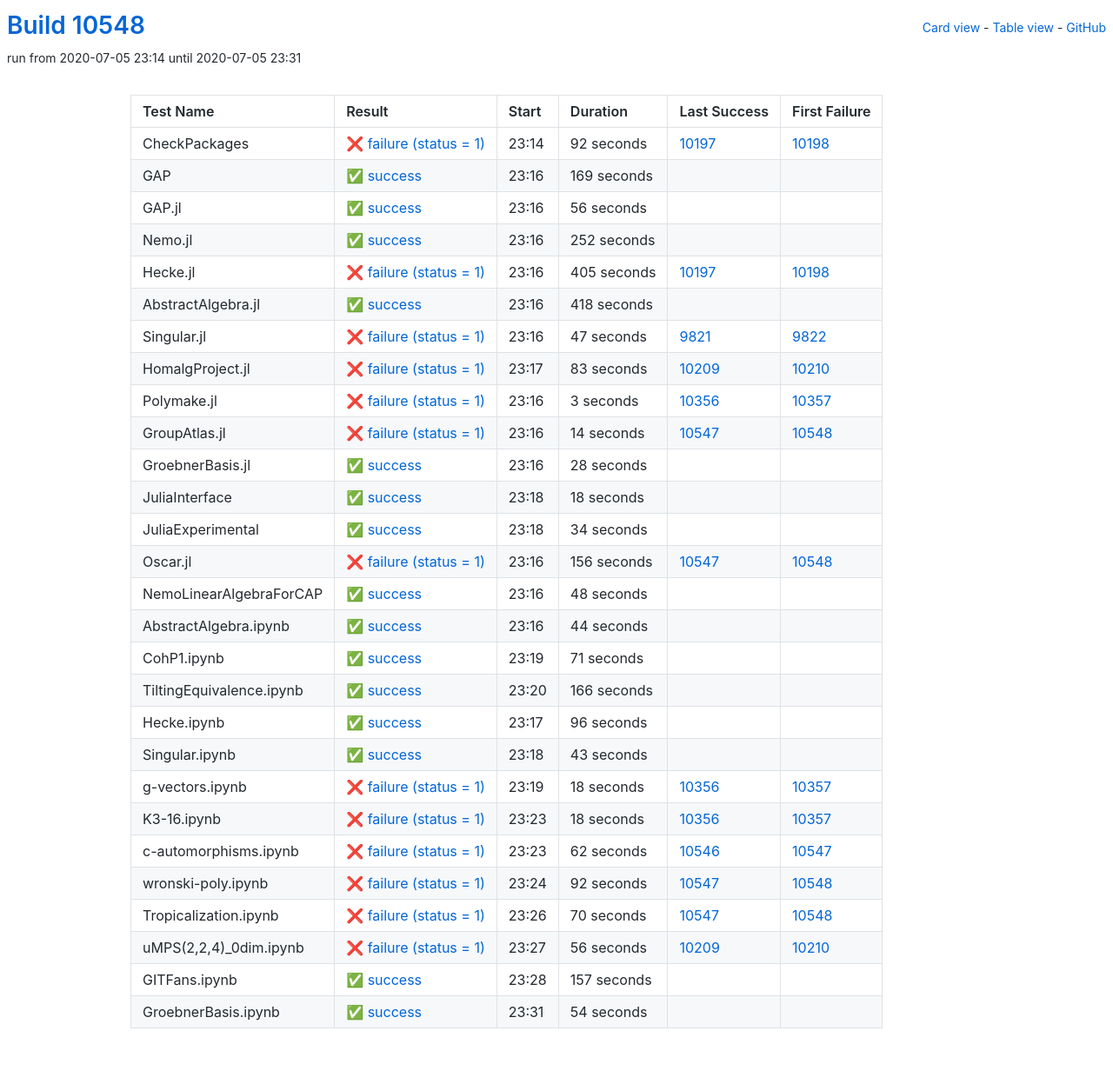
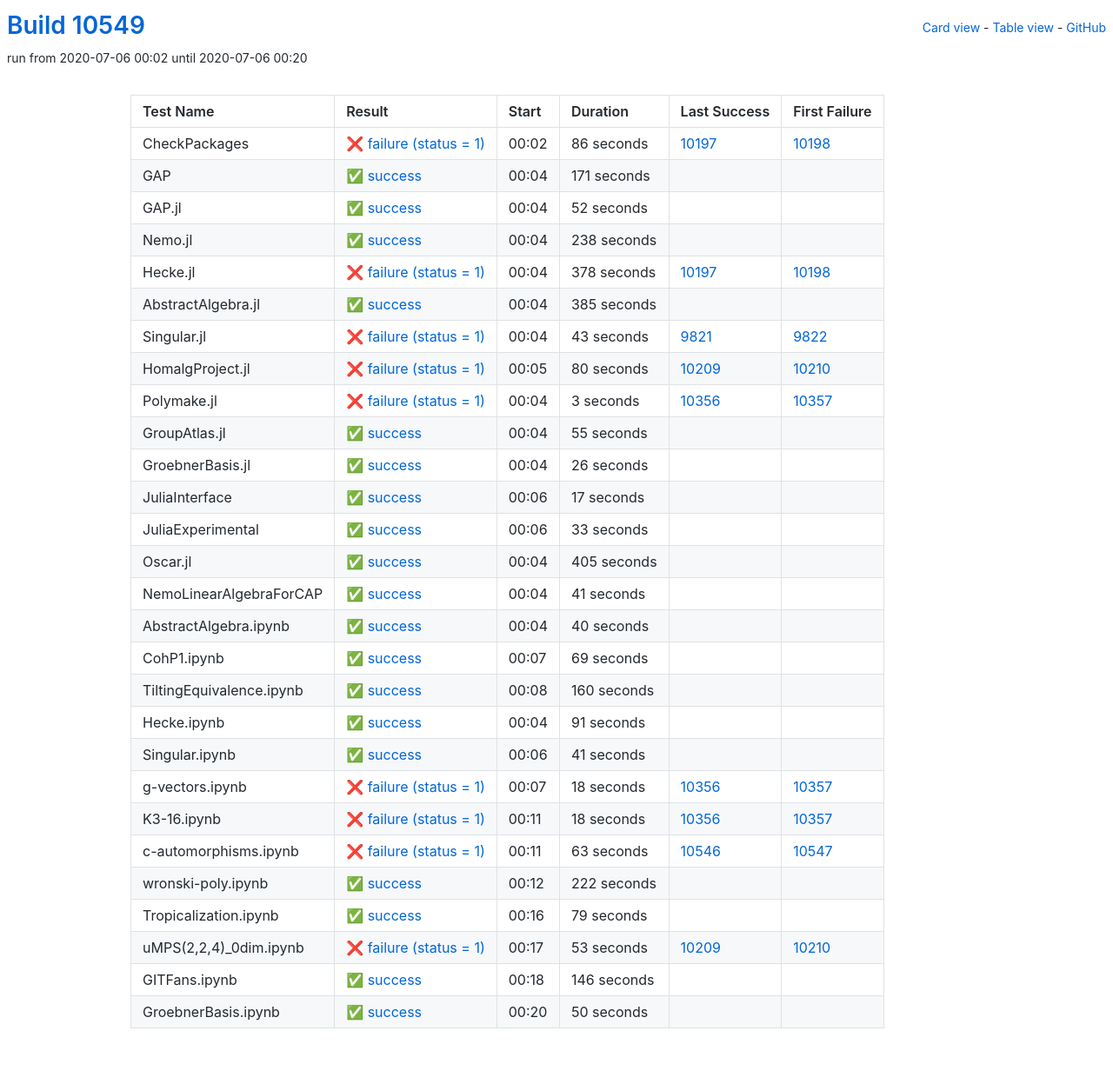
Before and after one commit to oscar-system/oscar-ci-status, a Jekyll site: the page built from table.html, in a window 1280 px wide. Shown: the whole page at 87% size. Built offline with Jekyll 4.4.1, drawn with Linux system fonts in a browser that asks for light colours.

Commit message:
Build #10549

```diff
--- a/_data/ci.yml
+++ b/_data/ci.yml
@@ -1,6 +1,6 @@
 ---
-build: 10548
-build_url: https://oscarci.mathematik.uni-kl.de/job/oscar/10548/
+build: 10549
+build_url: https://oscarci.mathematik.uni-kl.de/job/oscar/10549/
 job: oscar
 organization: oscar-system
 repo: oscar-ci-status
@@ -8,104 +8,104 @@
 tests:
 - name: CheckPackages
   id: checkpackages
-  log: https://oscarci.mathematik.uni-kl.de/job/oscar/10548/artifact/logs/build-10548/CheckPackages.log
-  start: 2020-07-05 23:14
+  log: https://oscarci.mathematik.uni-kl.de/job/oscar/10549/artifact/logs/build-10549/CheckPackages.log
+  start: 2020-07-06 00:02
   success: false
   exitcode: 1
   status: failure
-  duration: 92
+  duration: 86
   last_success: 10197
   last_success_url: https://oscarci.mathematik.uni-kl.de/job/oscar/10197/
   first_failure: 10198
   first_failure_url: https://oscarci.mathematik.uni-kl.de/job/oscar/10198/
 - name: GAP
   id: gap
-  log: https://oscarci.mathematik.uni-kl.de/job/oscar/10548/artifact/logs/build-10548/GAP.log
-  start: 2020-07-05 23:16
+  log: https://oscarci.mathematik.uni-kl.de/job/oscar/10549/artifact/logs/build-10549/GAP.log
+  start: 2020-07-06 00:04
   success: true
   exitcode: 0
   status: success
-  duration: 169
+  duration: 171
   last_success: false
   last_success_url:
   first_failure: false
   first_failure_url:
 - name: GAP.jl
   id: gap-jl
-  log: https://oscarci.mathematik.uni-kl.de/job/oscar/10548/artifact/logs/build-10548/GAP.jl.log
-  start: 2020-07-05 23:16
+  log: https://oscarci.mathematik.uni-kl.de/job/oscar/10549/artifact/logs/build-10549/GAP.jl.log
+  start: 2020-07-06 00:04
   success: true
   exitcode: 0
   status: success
-  duration: 56
+  duration: 52
   last_success: false
   last_success_url:
   first_failure: false
   first_failure_url:
 - name: Nemo.jl
   id: nemo-jl
-  log: https://oscarci.mathematik.uni-kl.de/job/oscar/10548/artifact/logs/build-10548/Nemo.jl.log
-  start: 2020-07-05 23:16
+  log: https://oscarci.mathematik.uni-kl.de/job/oscar/10549/artifact/logs/build-10549/Nemo.jl.log
+  start: 2020-07-06 00:04
   success: true
   exitcode: 0
   status: success
-  duration: 252
+  duration: 238
   last_success: false
   last_success_url:
   first_failure: false
   first_failure_url:
 - name: Hecke.jl
   id: hecke-jl
-  log: https://oscarci.mathematik.uni-kl.de/job/oscar/10548/artifact/logs/build-10548/Hecke.jl.log
-  start: 2020-07-05 23:16
+  log: https://oscarci.mathematik.uni-kl.de/job/oscar/10549/artifact/logs/build-10549/Hecke.jl.log
+  start: 2020-07-06 00:04
   success: false
   exitcode: 1
   status: failure
-  duration: 405
+  duration: 378
   last_success: 10197
   last_success_url: https://oscarci.mathematik.uni-kl.de/job/oscar/10197/
   first_failure: 10198
   first_failure_url: https://oscarci.mathematik.uni-kl.de/job/oscar/10198/
 - name: AbstractAlgebra.jl
   id: abstractalgebra-jl
-  log: https://oscarci.mathematik.uni-kl.de/job/oscar/10548/artifact/logs/build-10548/AbstractAlgebra.jl.log
-  start: 2020-07-05 23:16
+  log: https://oscarci.mathematik.uni-kl.de/job/oscar/10549/artifact/logs/build-10549/AbstractAlgebra.jl.log
+  start: 2020-07-06 00:04
   success: true
   exitcode: 0
   status: success
-  duration: 418
+  duration: 385
   last_success: false
   last_success_url:
   first_failure: false
   first_failure_url:
 - name: Singular.jl
   id: singular-jl
-  log: https://oscarci.mathematik.uni-kl.de/job/oscar/10548/artifact/logs/build-10548/Singular.jl.log
-  start: 2020-07-05 23:16
+  log: https://oscarci.mathematik.uni-kl.de/job/oscar/10549/artifact/logs/build-10549/Singular.jl.log
+  start: 2020-07-06 00:04
   success: false
   exitcode: 1
   status: failure
-  duration: 47
+  duration: 43
   last_success: 9821
   last_success_url: https://oscarci.mathematik.uni-kl.de/job/oscar/9821/
   first_failure: 9822
   first_failure_url: https://oscarci.mathematik.uni-kl.de/job/oscar/9822/
 - name: HomalgProject.jl
   id: homalgproject-jl
-  log: https://oscarci.mathematik.uni-kl.de/job/oscar/10548/artifact/logs/build-10548/HomalgProject.jl.log
-  start: 2020-07-05 23:17
+  log: https://oscarci.mathematik.uni-kl.de/job/oscar/10549/artifact/logs/build-10549/HomalgProject.jl.log
+  start: 2020-07-06 00:05
   success: false
   exitcode: 1
   status: failure
-  duration: 83
+  duration: 80
   last_success: 10209
   last_success_url: https://oscarci.mathematik.uni-kl.de/job/oscar/10209/
   first_failure: 10210
   first_failure_url: https://oscarci.mathematik.uni-kl.de/job/oscar/10210/
 - name: Polymake.jl
   id: polymake-jl
-  log: https://oscarci.mathematik.uni-kl.de/job/oscar/10548/artifact/logs/build-10548/Polymake.jl.log
-  start: 2020-07-05 23:16
+  log: https://oscarci.mathematik.uni-kl.de/job/oscar/10549/artifact/logs/build-10549/Polymake.jl.log
+  start: 2020-07-06 00:04
   success: false
   exitcode: 1
   status: failure
@@ -116,140 +116,140 @@
   first_failure_url: https://oscarci.mathematik.uni-kl.de/job/oscar/10357/
 - name: GroupAtlas.jl
   id: groupatlas-jl
-  log: https://oscarci.mathematik.uni-kl.de/job/oscar/10548/artifact/logs/build-10548/GroupAtlas.jl.log
-  start: 2020-07-05 23:16
-  success: false
-  exitcode: 1
-  status: failure
-  duration: 14
-  last_success: 10547
-  last_success_url: https://oscarci.mathematik.uni-kl.de/job/oscar/10547/
-  first_failure: 10548
-  first_failure_url: https://oscarci.mathematik.uni-kl.de/job/oscar/10548/
-- name: GroebnerBasis.jl
-  id: groebnerbasis-jl
-  log: https://oscarci.mathematik.uni-kl.de/job/oscar/10548/artifact/logs/build-10548/GroebnerBasis.jl.log
-  start: 2020-07-05 23:16
+  log: https://oscarci.mathematik.uni-kl.de/job/oscar/10549/artifact/logs/build-10549/GroupAtlas.jl.log
+  start: 2020-07-06 00:04
   success: true
   exitcode: 0
   status: success
-  duration: 28
+  duration: 55
+  last_success: false
+  last_success_url:
+  first_failure: false
+  first_failure_url:
+- name: GroebnerBasis.jl
+  id: groebnerbasis-jl
+  log: https://oscarci.mathematik.uni-kl.de/job/oscar/10549/artifact/logs/build-10549/GroebnerBasis.jl.log
+  start: 2020-07-06 00:04
+  success: true
+  exitcode: 0
+  status: success
+  duration: 26
   last_success: false
   last_success_url:
   first_failure: false
   first_failure_url:
 - name: JuliaInterface
   id: juliainterface
-  log: https://oscarci.mathematik.uni-kl.de/job/oscar/10548/artifact/logs/build-10548/JuliaInterface.log
-  start: 2020-07-05 23:18
+  log: https://oscarci.mathematik.uni-kl.de/job/oscar/10549/artifact/logs/build-10549/JuliaInterface.log
+  start: 2020-07-06 00:06
   success: true
   exitcode: 0
   status: success
-  duration: 18
+  duration: 17
   last_success: false
   last_success_url:
   first_failure: false
   first_failure_url:
 - name: JuliaExperimental
   id: juliaexperimental
-  log: https://oscarci.mathematik.uni-kl.de/job/oscar/10548/artifact/logs/build-10548/JuliaExperimental.log
-  start: 2020-07-05 23:18
+  log: https://oscarci.mathematik.uni-kl.de/job/oscar/10549/artifact/logs/build-10549/JuliaExperimental.log
+  start: 2020-07-06 00:06
   success: true
   exitcode: 0
   status: success
-  duration: 34
+  duration: 33
   last_success: false
   last_success_url:
   first_failure: false
   first_failure_url:
 - name: Oscar.jl
   id: oscar-jl
-  log: https://oscarci.mathematik.uni-kl.de/job/oscar/10548/artifact/logs/build-10548/Oscar.jl.log
-  start: 2020-07-05 23:16
-  success: false
-  exitcode: 1
-  status: failure
-  duration: 156
-  last_success: 10547
-  last_success_url: https://oscarci.mathematik.uni-kl.de/job/oscar/10547/
-  first_failure: 10548
-  first_failure_url: https://oscarci.mathematik.uni-kl.de/job/oscar/10548/
-- name: NemoLinearAlgebraForCAP
-  id: nemolinearalgebraforcap
-  log: https://oscarci.mathematik.uni-kl.de/job/oscar/10548/artifact/logs/build-10548/NemoLinearAlgebraForCAP.log
-  start: 2020-07-05 23:16
+  log: https://oscarci.mathematik.uni-kl.de/job/oscar/10549/artifact/logs/build-10549/Oscar.jl.log
+  start: 2020-07-06 00:04
   success: true
   exitcode: 0
   status: success
-  duration: 48
+  duration: 405
+  last_success: false
+  last_success_url:
+  first_failure: false
+  first_failure_url:
+- name: NemoLinearAlgebraForCAP
+  id: nemolinearalgebraforcap
+  log: https://oscarci.mathematik.uni-kl.de/job/oscar/10549/artifact/logs/build-10549/NemoLinearAlgebraForCAP.log
+  start: 2020-07-06 00:04
+  success: true
+  exitcode: 0
+  status: success
+  duration: 41
   last_success: false
   last_success_url:
   first_failure: false
   first_failure_url:
 - name: AbstractAlgebra.ipynb
   id: abstractalgebra-ipynb
-  log: https://oscarci.mathematik.uni-kl.de/job/oscar/10548/artifact/logs/build-10548/AbstractAlgebra.ipynb.log
-  start: 2020-07-05 23:16
+  log: https://oscarci.mathematik.uni-kl.de/job/oscar/10549/artifact/logs/build-10549/AbstractAlgebra.ipynb.log
+  start: 2020-07-06 00:04
   success: true
   exitcode: 0
   status: success
-  duration: 44
+  duration: 40
   last_success: false
   last_success_url:
   first_failure: false
   first_failure_url:
 - name: CohP1.ipynb
   id: cohp1-ipynb
-  log: https://oscarci.mathematik.uni-kl.de/job/oscar/10548/artifact/logs/build-10548/CohP1.ipynb.log
-  start: 2020-07-05 23:19
+  log: https://oscarci.mathematik.uni-kl.de/job/oscar/10549/artifact/logs/build-10549/CohP1.ipynb.log
+  start: 2020-07-06 00:07
   success: true
   exitcode: 0
   status: success
-  duration: 71
+  duration: 69
   last_success: false
   last_success_url:
   first_failure: false
   first_failure_url:
 - name: TiltingEquivalence.ipynb
   id: tiltingequivalence-ipynb
-  log: https://oscarci.mathematik.uni-kl.de/job/oscar/10548/artifact/logs/build-10548/TiltingEquivalence.ipynb.log
-  start: 2020-07-05 23:20
+  log: https://oscarci.mathematik.uni-kl.de/job/oscar/10549/artifact/logs/build-10549/TiltingEquivalence.ipynb.log
+  start: 2020-07-06 00:08
   success: true
   exitcode: 0
   status: success
-  duration: 166
+  duration: 160
   last_success: false
   last_success_url:
   first_failure: false
   first_failure_url:
 - name: Hecke.ipynb
   id: hecke-ipynb
-  log: https://oscarci.mathematik.uni-kl.de/job/oscar/10548/artifact/logs/build-10548/Hecke.ipynb.log
-  start: 2020-07-05 23:17
+  log: https://oscarci.mathematik.uni-kl.de/job/oscar/10549/artifact/logs/build-10549/Hecke.ipynb.log
+  start: 2020-07-06 00:04
   success: true
   exitcode: 0
   status: success
-  duration: 96
+  duration: 91
   last_success: false
   last_success_url:
   first_failure: false
   first_failure_url:
 - name: Singular.ipynb
   id: singular-ipynb
-  log: https://oscarci.mathematik.uni-kl.de/job/oscar/10548/artifact/logs/build-10548/Singular.ipynb.log
-  start: 2020-07-05 23:18
+  log: https://oscarci.mathematik.uni-kl.de/job/oscar/10549/artifact/logs/build-10549/Singular.ipynb.log
+  start: 2020-07-06 00:06
   success: true
   exitcode: 0
   status: success
-  duration: 43
+  duration: 41
   last_success: false
   last_success_url:
   first_failure: false
   first_failure_url:
 - name: g-vectors.ipynb
   id: g-vectors-ipynb
-  log: https://oscarci.mathematik.uni-kl.de/job/oscar/10548/artifact/logs/build-10548/g-vectors.ipynb.log
-  start: 2020-07-05 23:19
+  log: https://oscarci.mathematik.uni-kl.de/job/oscar/10549/artifact/logs/build-10549/g-vectors.ipynb.log
+  start: 2020-07-06 00:07
   success: false
   exitcode: 1
   status: failure
@@ -260,8 +260,8 @@
   first_failure_url: https://oscarci.mathematik.uni-kl.de/job/oscar/10357/
 - name: K3-16.ipynb
   id: k3-16-ipynb
-  log: https://oscarci.mathematik.uni-kl.de/job/oscar/10548/artifact/logs/build-10548/K3-16.ipynb.log
-  start: 2020-07-05 23:23
+  log: https://oscarci.mathematik.uni-kl.de/job/oscar/10549/artifact/logs/build-10549/K3-16.ipynb.log
+  start: 2020-07-06 00:11
   success: false
   exitcode: 1
   status: failure
@@ -272,72 +272,72 @@
   first_failure_url: https://oscarci.mathematik.uni-kl.de/job/oscar/10357/
 - name: c-automorphisms.ipynb
   id: c-automorphisms-ipynb
-  log: https://oscarci.mathematik.uni-kl.de/job/oscar/10548/artifact/logs/build-10548/c-automorphisms.ipynb.log
-  start: 2020-07-05 23:23
+  log: https://oscarci.mathematik.uni-kl.de/job/oscar/10549/artifact/logs/build-10549/c-automorphisms.ipynb.log
+  start: 2020-07-06 00:11
   success: false
   exitcode: 1
   status: failure
-  duration: 62
+  duration: 63
   last_success: 10546
   last_success_url: https://oscarci.mathematik.uni-kl.de/job/oscar/10546/
   first_failure: 10547
   first_failure_url: https://oscarci.mathematik.uni-kl.de/job/oscar/10547/
 - name: wronski-poly.ipynb
   id: wronski-poly-ipynb
-  log: https://oscarci.mathematik.uni-kl.de/job/oscar/10548/artifact/logs/build-10548/wronski-poly.ipynb.log
-  start: 2020-07-05 23:24
+  log: https://oscarci.mathematik.uni-kl.de/job/oscar/10549/artifact/logs/build-10549/wronski-poly.ipynb.log
+  start: 2020-07-06 00:12
+  success: true
+  exitcode: 0
+  status: success
+  duration: 222
+  last_success: false
+  last_success_url:
+  first_failure: false
+  first_failure_url:
+- name: Tropicalization.ipynb
+  id: tropicalization-ipynb
+  log: https://oscarci.mathematik.uni-kl.de/job/oscar/10549/artifact/logs/build-10549/Tropicalization.ipynb.log
+  start: 2020-07-06 00:16
+  success: true
+  exitcode: 0
+  status: success
+  duration: 79
+  last_success: false
+  last_success_url:
+  first_failure: false
+  first_failure_url:
+- name: uMPS(2,2,4)_0dim.ipynb
+  id: umps-2-2-4-0dim-ipynb
+  log: https://oscarci.mathematik.uni-kl.de/job/oscar/10549/artifact/logs/build-10549/uMPS-2-2-4-_0dim.ipynb.log
+  start: 2020-07-06 00:17
   success: false
   exitcode: 1
   status: failure
-  duration: 92
-  last_success: 10547
-  last_success_url: https://oscarci.mathematik.uni-kl.de/job/oscar/10547/
-  first_failure: 10548
-  first_failure_url: https://oscarci.mathematik.uni-kl.de/job/oscar/10548/
-- name: Tropicalization.ipynb
-  id: tropicalization-ipynb
-  log: https://oscarci.mathematik.uni-kl.de/job/oscar/10548/artifact/logs/build-10548/Tropicalization.ipynb.log
-  start: 2020-07-05 23:26
-  success: false
-  exitcode: 1
-  status: failure
-  duration: 70
-  last_success: 10547
-  last_success_url: https://oscarci.mathematik.uni-kl.de/job/oscar/10547/
-  first_failure: 10548
-  first_failure_url: https://oscarci.mathematik.uni-kl.de/job/oscar/10548/
-- name: uMPS(2,2,4)_0dim.ipynb
-  id: umps-2-2-4-0dim-ipynb
-  log: https://oscarci.mathematik.uni-kl.de/job/oscar/10548/artifact/logs/build-10548/uMPS-2-2-4-_0dim.ipynb.log
-  start: 2020-07-05 23:27
-  success: false
-  exitcode: 1
-  status: failure
-  duration: 56
+  duration: 53
   last_success: 10209
   last_success_url: https://oscarci.mathematik.uni-kl.de/job/oscar/10209/
   first_failure: 10210
   first_failure_url: https://oscarci.mathematik.uni-kl.de/job/oscar/10210/
 - name: GITFans.ipynb
   id: gitfans-ipynb
-  log: https://oscarci.mathematik.uni-kl.de/job/oscar/10548/artifact/logs/build-10548/GITFans.ipynb.log
-  start: 2020-07-05 23:28
+  log: https://oscarci.mathematik.uni-kl.de/job/oscar/10549/artifact/logs/build-10549/GITFans.ipynb.log
+  start: 2020-07-06 00:18
   success: true
   exitcode: 0
   status: success
-  duration: 157
+  duration: 146
   last_success: false
   last_success_url:
   first_failure: false
   first_failure_url:
 - name: GroebnerBasis.ipynb
   id: groebnerbasis-ipynb
-  log: https://oscarci.mathematik.uni-kl.de/job/oscar/10548/artifact/logs/build-10548/GroebnerBasis.ipynb.log
-  start: 2020-07-05 23:31
+  log: https://oscarci.mathematik.uni-kl.de/job/oscar/10549/artifact/logs/build-10549/GroebnerBasis.ipynb.log
+  start: 2020-07-06 00:20
   success: true
   exitcode: 0
   status: success
-  duration: 54
+  duration: 50
   last_success: false
   last_success_url:
   first_failure: false
```
Also changed, not shown: README.md.
